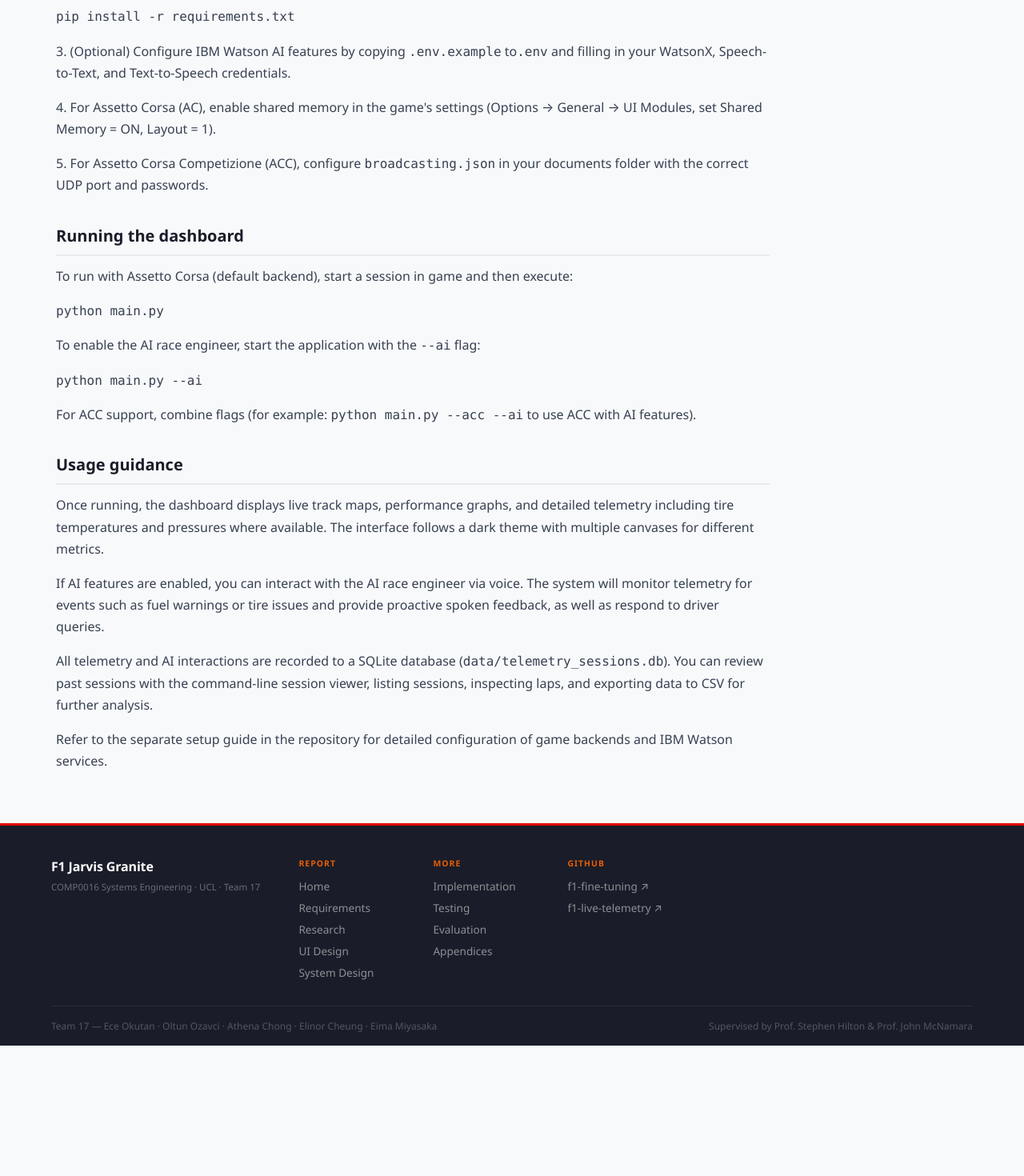
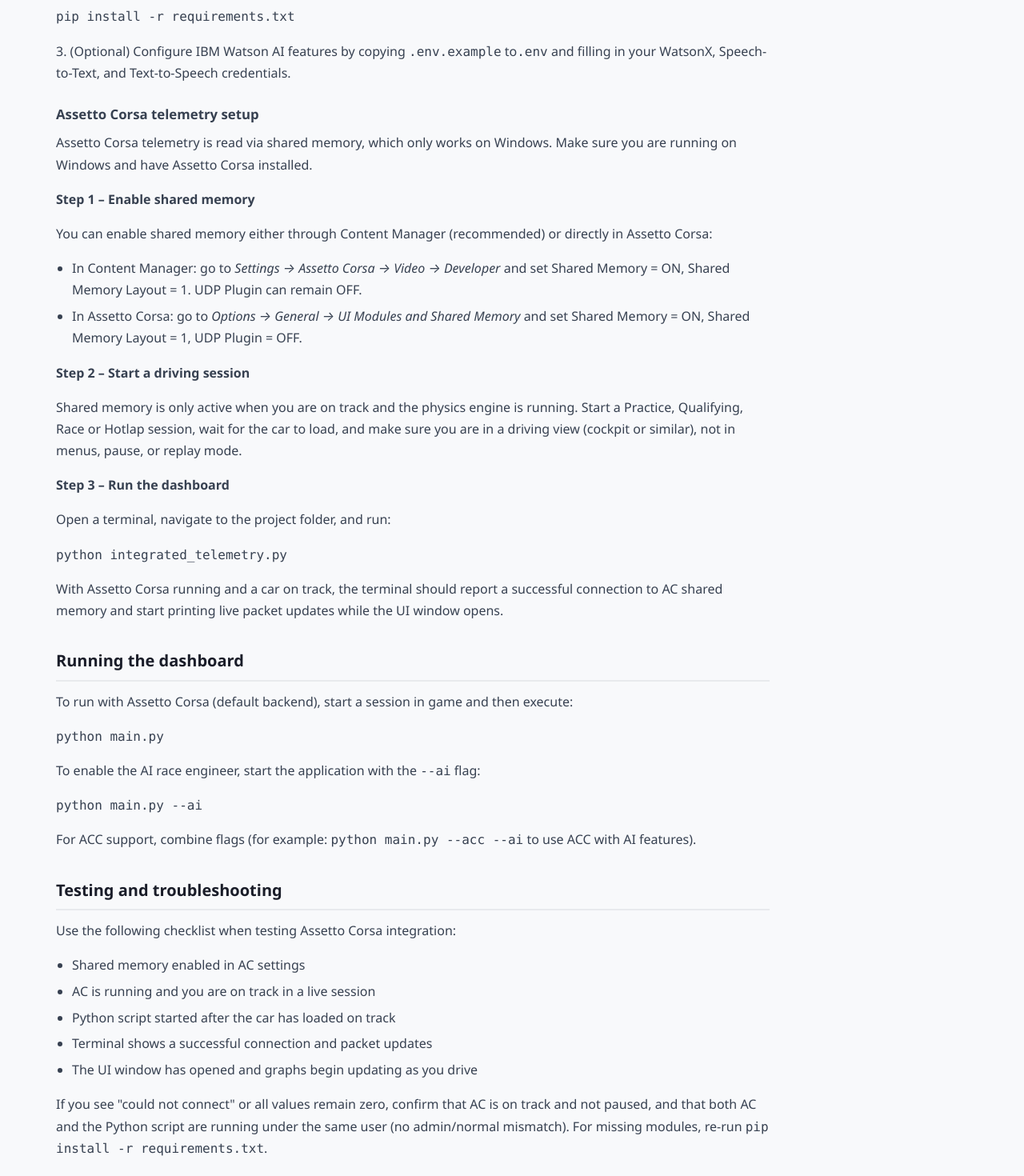
Before and after one commit to ecsy9/f1-jarvis-granite-website, a React (Create React App) app: page /#/appendices/user-manual in a window 1280 px wide. Shown: the part 420-1890 px from the top of the page at 80% size. Before the commit the page ends 1727 px from the top, so only its background shows below. Built offline with nearby package versions, Linux system fonts and the light colour scheme.

Commit message:
update appendices

```diff
--- a/src/pages/appendices/GDPRPrivacy.js
+++ b/src/pages/appendices/GDPRPrivacy.js
@@ -59,13 +59,9 @@
 
       <h2>Third-party services</h2>
       <p>
-        When AI and voice features are enabled, some data is processed by third-party services:
+        When voice features are enabled, some data is processed by third-party services:
       </p>
       <ul>
-        <li>
-          IBM WatsonX large language model, which receives structured telemetry summaries and
-          driver questions in text form
-        </li>
         <li>
           IBM Watson Speech-to-Text and Text-to-Speech services, which receive short segments of
           audio to transcribe or to generate spoken responses
--- a/src/pages/appendices/UserManual.js
+++ b/src/pages/appendices/UserManual.js
@@ -10,12 +10,8 @@
       </p>
 
       <h2>Setup instructions</h2>
-      <p>
-        1. Ensure you have Python installed on your system.
-      </p>
-      <p>
-        2. From the project root, install dependencies:
-      </p>
+      <p>1. Ensure you have Python 3.x installed on your system.</p>
+      <p>2. From the project root, install dependencies:</p>
       <p>
         <code>pip install -r requirements.txt</code>
       </p>
@@ -24,13 +20,48 @@
         <code>.env</code> and filling in your WatsonX, Speech-to-Text, and Text-to-Speech
         credentials.
       </p>
+
+      <h3>Assetto Corsa telemetry setup</h3>
       <p>
-        4. For Assetto Corsa (AC), enable shared memory in the game&apos;s settings (Options →
-        General → UI Modules, set Shared Memory = ON, Layout = 1).
+        Assetto Corsa telemetry is read via shared memory, which only works on Windows. Make sure
+        you are running on Windows and have Assetto Corsa installed.
       </p>
       <p>
-        5. For Assetto Corsa Competizione (ACC), configure <code>broadcasting.json</code> in your documents folder with the correct UDP port and
-        passwords.
+        <strong>Step 1 – Enable shared memory</strong>
+      </p>
+      <p>
+        You can enable shared memory either through Content Manager (recommended) or directly in
+        Assetto Corsa:
+      </p>
+      <ul>
+        <li>
+          In Content Manager: go to <em>Settings → Assetto Corsa → Video → Developer</em> and set
+          Shared Memory = ON, Shared Memory Layout = 1. UDP Plugin can remain OFF.
+        </li>
+        <li>
+          In Assetto Corsa: go to <em>Options → General → UI Modules and Shared Memory</em> and set
+          Shared Memory = ON, Shared Memory Layout = 1, UDP Plugin = OFF.
+        </li>
+      </ul>
+      <p>
+        <strong>Step 2 – Start a driving session</strong>
+      </p>
+      <p>
+        Shared memory is only active when you are on track and the physics engine is running. Start
+        a Practice, Qualifying, Race or Hotlap session, wait for the car to load, and make sure you
+        are in a driving view (cockpit or similar), not in menus, pause, or replay mode.
+      </p>
+      <p>
+        <strong>Step 3 – Run the dashboard</strong>
+      </p>
+      <p>Open a terminal, navigate to the project folder, and run:</p>
+      <p>
+        <code>python integrated_telemetry.py</code>
+      </p>
+      <p>
+        With Assetto Corsa running and a car on track, the terminal should report a successful
+        connection to AC shared memory and start printing live packet updates while the UI window
+        opens.
       </p>
 
       <h2>Running the dashboard</h2>
@@ -50,6 +81,24 @@
         For ACC support, combine flags (for example: <code>python main.py --acc --ai</code> to use ACC with AI features).
       </p>
 
+      <h2>Testing and troubleshooting</h2>
+      <p>
+        Use the following checklist when testing Assetto Corsa integration:
+      </p>
+      <ul>
+        <li>Shared memory enabled in AC settings</li>
+        <li>AC is running and you are on track in a live session</li>
+        <li>Python script started after the car has loaded on track</li>
+        <li>Terminal shows a successful connection and packet updates</li>
+        <li>The UI window has opened and graphs begin updating as you drive</li>
+      </ul>
+      <p>
+        If you see &quot;could not connect&quot; or all values remain zero, confirm that AC is on
+        track and not paused, and that both AC and the Python script are running under the same
+        user (no admin/normal mismatch). For missing modules, re-run{' '}
+        <code>pip install -r requirements.txt</code>.
+      </p>
+
       <h2>Usage guidance</h2>
       <p>
         Once running, the dashboard displays live track maps, performance graphs, and detailed
@@ -67,10 +116,7 @@
         command-line session viewer, listing sessions, inspecting laps, and exporting data to CSV
         for further analysis.
       </p>
-      <p>
-        Refer to the separate setup guide in the repository for detailed configuration of game
-        backends and IBM Watson services.
-      </p>
+      <p>Refer to this guide and the in-repository setup documents for more detailed steps.</p>
     </SectionPage>
   );
 }
```
